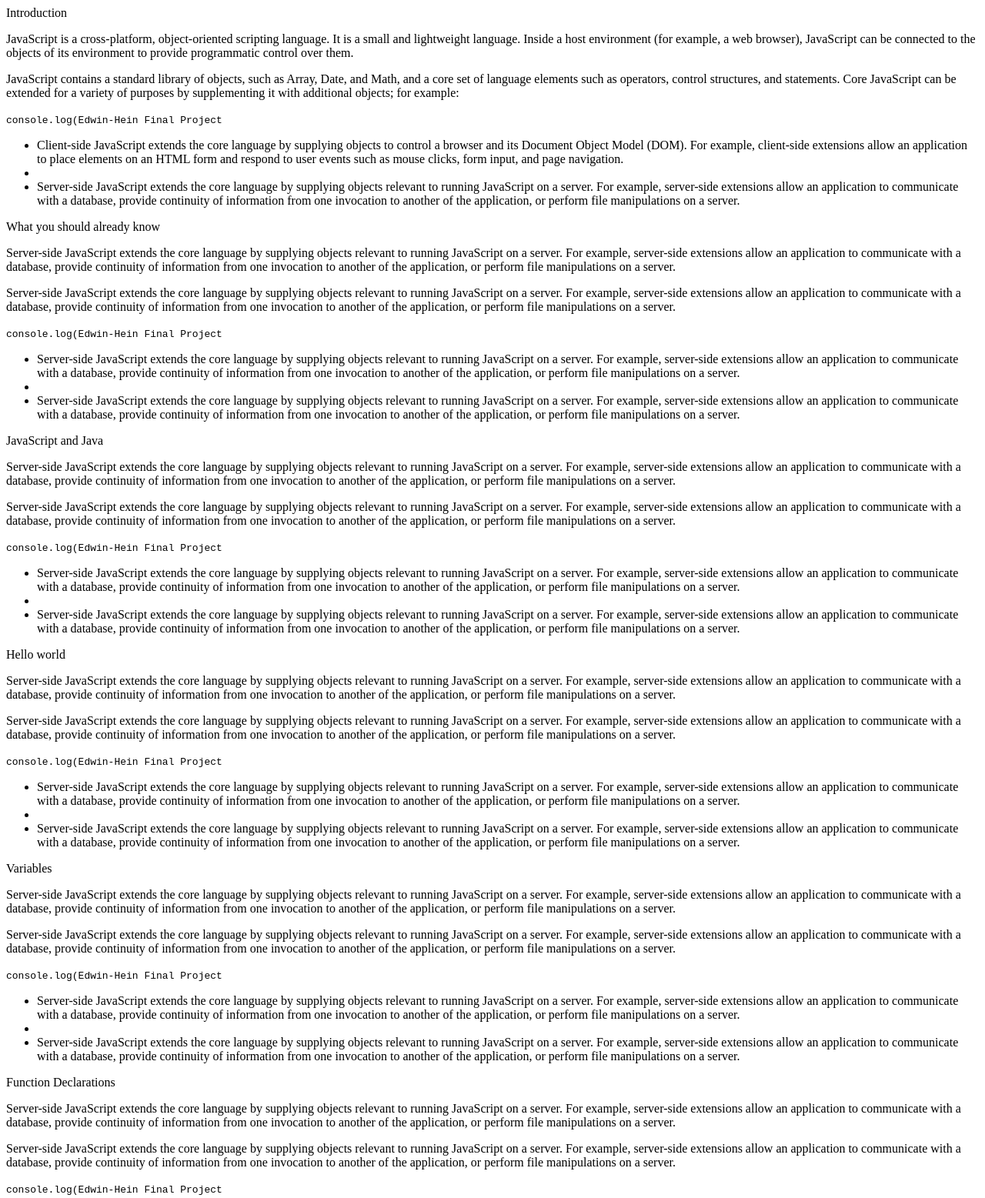
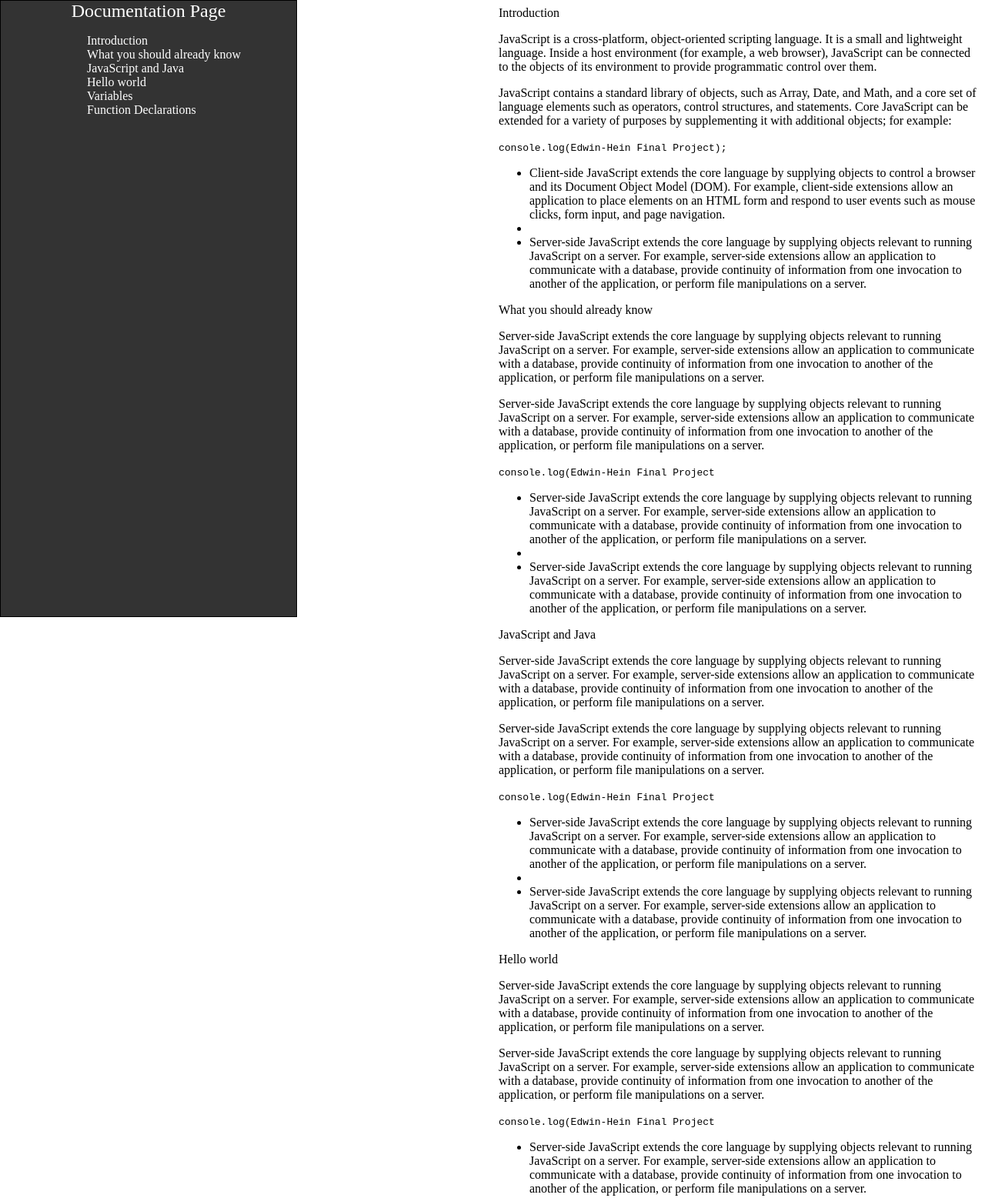
Before and after one commit to IndieCoderMM/project-edwin-hein, a plain HTML site: page index.html in a window 1280 px wide. Shown: the top 1557 px of the page at 77% size. Drawn offline with Linux system fonts and the light colour scheme.

Commit message:
added navbar

```diff
--- a/css/style.css
+++ b/css/style.css
@@ -0,0 +1,42 @@
+#navbar {
+  width: 30vw;
+  height: 100%;
+  position: fixed;
+  top: 0;
+  left: 0;
+  border: solid 1px black;
+  display: flex;
+  flex-direction: column;
+  align-items: center;
+  justify-content: flex-start;
+}
+
+#navbar header {
+  font-size: 1.5rem;
+}
+
+#navbar ul {
+  list-style: none;
+}
+
+#navbar a {
+  text-decoration: none;
+}
+
+#main-doc {
+  margin-left: 50vw;
+}
+
+@media (min-width: 700px) {
+  #navbar {
+    background-color: #333;
+  }
+
+  #navbar header {
+    color: white;
+  }
+
+  #navbar a {
+    color: white;
+  }
+}
--- a/index.html
+++ b/index.html
@@ -1,90 +1,263 @@
 <!DOCTYPE html>
 <html lang="en">
-
   <head>
-    <meta charset="UTF-8">
+    <meta charset="UTF-8" />
     <title>Fork Me! FCC: Test Suite Template</title>
-    <link rel="stylesheet" href="css/style.css">
+    <link rel="stylesheet" href="css/style.css" />
   </head>
 
   <body>
     <script src="https://cdn.freecodecamp.org/testable-projects-fcc/v1/bundle.js"></script>
 
-    <main id = "main-doc">
-      <section class = "main-section" id = "Introduction">
-<header> Introduction </header>
-<p> JavaScript is a cross-platform, object-oriented scripting language. It is a small and lightweight language. Inside a host environment (for example, a web browser), JavaScript can be connected to the objects of its environment to provide programmatic control over them.</p>
-<p>JavaScript contains a standard library of objects, such as Array, Date, and Math, and a core set of language elements such as operators, control structures, and statements. Core JavaScript can be extended for a variety of purposes by supplementing it with additional objects; for example:</p>
+    <main id="main-doc">
+      <section class="main-section" id="Introduction">
+        <header>Introduction</header>
+        <p>
+          JavaScript is a cross-platform, object-oriented scripting language. It
+          is a small and lightweight language. Inside a host environment (for
+          example, a web browser), JavaScript can be connected to the objects of
+          its environment to provide programmatic control over them.
+        </p>
+        <p>
+          JavaScript contains a standard library of objects, such as Array,
+          Date, and Math, and a core set of language elements such as operators,
+          control structures, and statements. Core JavaScript can be extended
+          for a variety of purposes by supplementing it with additional objects;
+          for example:
+        </p>
+        <code> console.log(Edwin-Hein Final Project);</code>
+        <ul>
+          <li>
+            Client-side JavaScript extends the core language by supplying
+            objects to control a browser and its Document Object Model (DOM).
+            For example, client-side extensions allow an application to place
+            elements on an HTML form and respond to user events such as mouse
+            clicks, form input, and page navigation.
+          </li>
+          <li></li>
+          <li>
+            Server-side JavaScript extends the core language by supplying
+            objects relevant to running JavaScript on a server. For example,
+            server-side extensions allow an application to communicate with a
+            database, provide continuity of information from one invocation to
+            another of the application, or perform file manipulations on a
+            server.
+          </li>
+        </ul>
+      </section>
+      <section class="main-section" id="What_you_should_already_know">
+        <header>What you should already know</header>
+        <p>
+          Server-side JavaScript extends the core language by supplying objects
+          relevant to running JavaScript on a server. For example, server-side
+          extensions allow an application to communicate with a database,
+          provide continuity of information from one invocation to another of
+          the application, or perform file manipulations on a server.
+        </p>
+        <p>
+          Server-side JavaScript extends the core language by supplying objects
+          relevant to running JavaScript on a server. For example, server-side
+          extensions allow an application to communicate with a database,
+          provide continuity of information from one invocation to another of
+          the application, or perform file manipulations on a server.
+        </p>
+        <code>console.log(Edwin-Hein Final Project</code>
+        <ul>
+          <li>
+            Server-side JavaScript extends the core language by supplying
+            objects relevant to running JavaScript on a server. For example,
+            server-side extensions allow an application to communicate with a
+            database, provide continuity of information from one invocation to
+            another of the application, or perform file manipulations on a
+            server.
+          </li>
+          <li></li>
+          <li>
+            Server-side JavaScript extends the core language by supplying
+            objects relevant to running JavaScript on a server. For example,
+            server-side extensions allow an application to communicate with a
+            database, provide continuity of information from one invocation to
+            another of the application, or perform file manipulations on a
+            server.
+          </li>
+        </ul>
+      </section>
+
+      <section class="main-section" id="JavaScript_and_Java">
+        <header>JavaScript and Java</header>
+        <p>
+          Server-side JavaScript extends the core language by supplying objects
+          relevant to running JavaScript on a server. For example, server-side
+          extensions allow an application to communicate with a database,
+          provide continuity of information from one invocation to another of
+          the application, or perform file manipulations on a server.
+        </p>
+        <p>
+          Server-side JavaScript extends the core language by supplying objects
+          relevant to running JavaScript on a server. For example, server-side
+          extensions allow an application to communicate with a database,
+          provide continuity of information from one invocation to another of
+          the application, or perform file manipulations on a server.
+        </p>
+        <code> console.log(Edwin-Hein Final Project </code>
+        <ul>
+          <li>
+            Server-side JavaScript extends the core language by supplying
+            objects relevant to running JavaScript on a server. For example,
+            server-side extensions allow an application to communicate with a
+            database, provide continuity of information from one invocation to
+            another of the application, or perform file manipulations on a
+            server.
+          </li>
+          <li></li>
+          <li>
+            Server-side JavaScript extends the core language by supplying
+            objects relevant to running JavaScript on a server. For example,
+            server-side extensions allow an application to communicate with a
+            database, provide continuity of information from one invocation to
+            another of the application, or perform file manipulations on a
+            server.
+          </li>
+        </ul>
+      </section>
+
+      <section class="main-section" id="Hello_world">
+        <header>Hello world</header>
+        <p>
+          Server-side JavaScript extends the core language by supplying objects
+          relevant to running JavaScript on a server. For example, server-side
+          extensions allow an application to communicate with a database,
+          provide continuity of information from one invocation to another of
+          the application, or perform file manipulations on a server.
+        </p>
+        <p>
+          Server-side JavaScript extends the core language by supplying objects
+          relevant to running JavaScript on a server. For example, server-side
+          extensions allow an application to communicate with a database,
+          provide continuity of information from one invocation to another of
+          the application, or perform file manipulations on a server.
+        </p>
         <code> console.log(Edwin-Hein Final Project</code>
         <ul>
-  <li>Client-side JavaScript extends the core language by supplying objects to control a browser and its Document Object Model (DOM). For example, client-side extensions allow an application to place elements on an HTML form and respond to user events such as mouse clicks, form input, and page navigation.<li>
-    <li>Server-side JavaScript extends the core language by supplying objects relevant to running JavaScript on a server. For example, server-side extensions allow an application to communicate with a database, provide continuity of information from one invocation to another of the application, or perform file manipulations on a server.</li>
+          <li>
+            Server-side JavaScript extends the core language by supplying
+            objects relevant to running JavaScript on a server. For example,
+            server-side extensions allow an application to communicate with a
+            database, provide continuity of information from one invocation to
+            another of the application, or perform file manipulations on a
+            server.
+          </li>
+          <li></li>
+          <li>
+            Server-side JavaScript extends the core language by supplying
+            objects relevant to running JavaScript on a server. For example,
+            server-side extensions allow an application to communicate with a
+            database, provide continuity of information from one invocation to
+            another of the application, or perform file manipulations on a
+            server.
+          </li>
         </ul>
+      </section>
 
-</section>
-<section class = "main-section" id = "What_you_should_already_know">
-  <header> What you should already know </header>
-  <p>Server-side JavaScript extends the core language by supplying objects relevant to running JavaScript on a server. For example, server-side extensions allow an application to communicate with a database, provide continuity of information from one invocation to another of the application, or perform file manipulations on a server.</p>
-  <p>Server-side JavaScript extends the core language by supplying objects relevant to running JavaScript on a server. For example, server-side extensions allow an application to communicate with a database, provide continuity of information from one invocation to another of the application, or perform file manipulations on a server.</p>
+      <section class="main-section" id="Variables">
+        <header>Variables</header>
+        <p>
+          Server-side JavaScript extends the core language by supplying objects
+          relevant to running JavaScript on a server. For example, server-side
+          extensions allow an application to communicate with a database,
+          provide continuity of information from one invocation to another of
+          the application, or perform file manipulations on a server.
+        </p>
+        <p>
+          Server-side JavaScript extends the core language by supplying objects
+          relevant to running JavaScript on a server. For example, server-side
+          extensions allow an application to communicate with a database,
+          provide continuity of information from one invocation to another of
+          the application, or perform file manipulations on a server.
+        </p>
         <code>console.log(Edwin-Hein Final Project</code>
         <ul>
-    <li>Server-side JavaScript extends the core language by supplying objects relevant to running JavaScript on a server. For example, server-side extensions allow an application to communicate with a database, provide continuity of information from one invocation to another of the application, or perform file manipulations on a server.<li>
-      <li>Server-side JavaScript extends the core language by supplying objects relevant to running JavaScript on a server. For example, server-side extensions allow an application to communicate with a database, provide continuity of information from one invocation to another of the application, or perform file manipulations on a server.</li>
+          <li>
+            Server-side JavaScript extends the core language by supplying
+            objects relevant to running JavaScript on a server. For example,
+            server-side extensions allow an application to communicate with a
+            database, provide continuity of information from one invocation to
+            another of the application, or perform file manipulations on a
+            server.
+          </li>
+          <li></li>
+          <li>
+            Server-side JavaScript extends the core language by supplying
+            objects relevant to running JavaScript on a server. For example,
+            server-side extensions allow an application to communicate with a
+            database, provide continuity of information from one invocation to
+            another of the application, or perform file manipulations on a
+            server.
+          </li>
         </ul>
-
       </section>
 
-
-<section class = "main-section" id = "JavaScript_and_Java">
-  <header> JavaScript and Java </header>
-  <p>Server-side JavaScript extends the core language by supplying objects relevant to running JavaScript on a server. For example, server-side extensions allow an application to communicate with a database, provide continuity of information from one invocation to another of the application, or perform file manipulations on a server.</p>
-  <p>Server-side JavaScript extends the core language by supplying objects relevant to running JavaScript on a server. For example, server-side extensions allow an application to communicate with a database, provide continuity of information from one invocation to another of the application, or perform file manipulations on a server.</p>
-  <code> console.log(Edwin-Hein Final Project </code>
-  <ul>
-    <li>Server-side JavaScript extends the core language by supplying objects relevant to running JavaScript on a server. For example, server-side extensions allow an application to communicate with a database, provide continuity of information from one invocation to another of the application, or perform file manipulations on a server.<li>
-      <li>Server-side JavaScript extends the core language by supplying objects relevant to running JavaScript on a server. For example, server-side extensions allow an application to communicate with a database, provide continuity of information from one invocation to another of the application, or perform file manipulations on a server.</li>
-    </ul>
-
-  </section>
-
-
-<section class = "main-section" id = "Hello_world">
-  <header> Hello world </header>
-  <p>Server-side JavaScript extends the core language by supplying objects relevant to running JavaScript on a server. For example, server-side extensions allow an application to communicate with a database, provide continuity of information from one invocation to another of the application, or perform file manipulations on a server.</p>
-  <p>Server-side JavaScript extends the core language by supplying objects relevant to running JavaScript on a server. For example, server-side extensions allow an application to communicate with a database, provide continuity of information from one invocation to another of the application, or perform file manipulations on a server.</p>
-  <code> console.log(Edwin-Hein Final Project</code>
-  <ul>
-    <li>Server-side JavaScript extends the core language by supplying objects relevant to running JavaScript on a server. For example, server-side extensions allow an application to communicate with a database, provide continuity of information from one invocation to another of the application, or perform file manipulations on a server.<li>
-      <li>Server-side JavaScript extends the core language by supplying objects relevant to running JavaScript on a server. For example, server-side extensions allow an application to communicate with a database, provide continuity of information from one invocation to another of the application, or perform file manipulations on a server.</li>
-    </ul>
-
-  </section>
-
-  <section class = "main-section" id = "Variables">
-    <header> Variables </header>
-    <p>Server-side JavaScript extends the core language by supplying objects relevant to running JavaScript on a server. For example, server-side extensions allow an application to communicate with a database, provide continuity of information from one invocation to another of the application, or perform file manipulations on a server.</p>
-    <p>Server-side JavaScript extends the core language by supplying objects relevant to running JavaScript on a server. For example, server-side extensions allow an application to communicate with a database, provide continuity of information from one invocation to another of the application, or perform file manipulations on a server.</p>
+      <section class="main-section" id="Function_Declarations">
+        <header>Function Declarations</header>
+        <p>
+          Server-side JavaScript extends the core language by supplying objects
+          relevant to running JavaScript on a server. For example, server-side
+          extensions allow an application to communicate with a database,
+          provide continuity of information from one invocation to another of
+          the application, or perform file manipulations on a server.
+        </p>
+        <p>
+          Server-side JavaScript extends the core language by supplying objects
+          relevant to running JavaScript on a server. For example, server-side
+          extensions allow an application to communicate with a database,
+          provide continuity of information from one invocation to another of
+          the application, or perform file manipulations on a server.
+        </p>
         <code>console.log(Edwin-Hein Final Project</code>
         <ul>
-      <li>Server-side JavaScript extends the core language by supplying objects relevant to running JavaScript on a server. For example, server-side extensions allow an application to communicate with a database, provide continuity of information from one invocation to another of the application, or perform file manipulations on a server.<li>
-        <li>Server-side JavaScript extends the core language by supplying objects relevant to running JavaScript on a server. For example, server-side extensions allow an application to communicate with a database, provide continuity of information from one invocation to another of the application, or perform file manipulations on a server.</li>
+          <li>
+            Server-side JavaScript extends the core language by supplying
+            objects relevant to running JavaScript on a server. For example,
+            server-side extensions allow an application to communicate with a
+            database, provide continuity of information from one invocation to
+            another of the application, or perform file manipulations on a
+            server.
+          </li>
+          <li></li>
+          <li>
+            Server-side JavaScript extends the core language by supplying
+            objects relevant to running JavaScript on a server. For example,
+            server-side extensions allow an application to communicate with a
+            database, provide continuity of information from one invocation to
+            another of the application, or perform file manipulations on a
+            server.
+          </li>
         </ul>
-
       </section>
-
-    <section class = "main-section" id = "Function_Declarations">
-      <header> Function Declarations </header>
-      <p>Server-side JavaScript extends the core language by supplying objects relevant to running JavaScript on a server. For example, server-side extensions allow an application to communicate with a database, provide continuity of information from one invocation to another of the application, or perform file manipulations on a server.</p>
-      <p>Server-side JavaScript extends the core language by supplying objects relevant to running JavaScript on a server. For example, server-side extensions allow an application to communicate with a database, provide continuity of information from one invocation to another of the application, or perform file manipulations on a server.</p>
-      <code>console.log(Edwin-Hein Final Project</code>
+    </main>
+    <nav id="navbar">
+      <header>Documentation Page</header>
       <ul>
-        <li>Server-side JavaScript extends the core language by supplying objects relevant to running JavaScript on a server. For example, server-side extensions allow an application to communicate with a database, provide continuity of information from one invocation to another of the application, or perform file manipulations on a server.<li>
-          <li>Server-side JavaScript extends the core language by supplying objects relevant to running JavaScript on a server. For example, server-side extensions allow an application to communicate with a database, provide continuity of information from one invocation to another of the application, or perform file manipulations on a server.</li>
+        <li><a href="#Introduction" class="nav-link">Introduction</a></li>
+        <li>
+          <a href="#What_you_should_already_know" class="nav-link"
+            >What you should already know</a
+          >
+        </li>
+        <li>
+          <a href="#JavaScript_and_Java" class="nav-link"
+            >JavaScript and Java</a
+          >
+        </li>
+        <li><a href="#Hello_world" class="nav-link">Hello world</a></li>
+        <li><a href="#Variables" class="nav-link">Variables</a></li>
+        <li>
+          <a href="#Function_Declarations" class="nav-link"
+            >Function Declarations</a
+          >
+        </li>
       </ul>
-
-      </section>
-
-</main>
-    <script  src="js/index.js"></script>
+    </nav>
+    <script src="js/index.js"></script>
   </body>
 </html>
```
Lines whose indentation alone changed are shown as unchanged.
